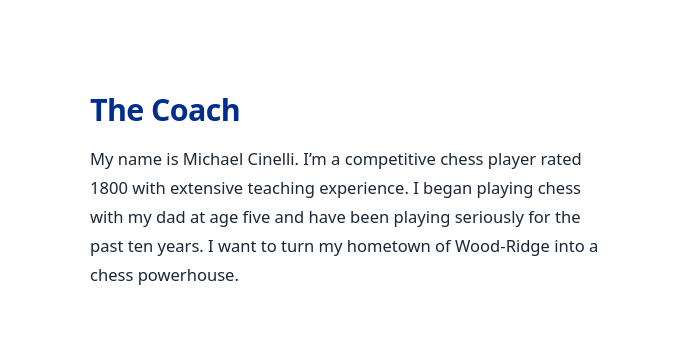
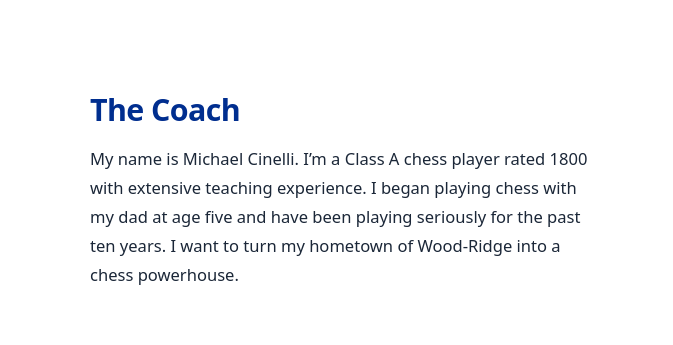
Before and after one commit to MikeCinelli/WR-Chess-Coaching, a plain HTML site: page index.html in a window 1280 px wide. Shown: the part 812-1157 px from the top of the page, 0-673 px from the left. Drawn offline with Linux system fonts and the light colour scheme; grey boxes are pictures that could not be loaded.

Commit message:
Update coach description and title in index.html

```diff
--- a/index.html
+++ b/index.html
@@ -16,7 +16,7 @@
 
     <section class="section container" id="about" aria-labelledby="about-title">
       <div class="section-heading"><h2 id="about-title">About</h2></div>
-      <article class="feature"><div class="feature-copy"><h3>The Coach</h3><p>My name is Michael Cinelli. I’m a competitive chess player rated 1800 with extensive teaching experience. I began playing chess with my dad at age five and have been playing seriously for the past ten years. I want to turn my hometown of Wood-Ridge into a chess powerhouse.</p></div><figure><img src="coach.jpg" alt="Michael Cinelli studying a chess position outdoors" width="1000" height="1500" fetchpriority="high"><figcaption>Me after beating a photographer in Bryant Park NYC</figcaption></figure></article>
+      <article class="feature"><div class="feature-copy"><h3>The Coach</h3><p>My name is Michael Cinelli. I’m a Class A chess player rated 1800 with extensive teaching experience. I began playing chess with my dad at age five and have been playing seriously for the past ten years. I want to turn my hometown of Wood-Ridge into a chess powerhouse.</p></div><figure><img src="coach.jpg" alt="Michael Cinelli studying a chess position outdoors" width="1000" height="1500" fetchpriority="high"><figcaption>Me after beating a photographer in Bryant Park NYC</figcaption></figure></article>
       <article class="feature reverse"><div class="feature-copy"><h3>Teaching Experience</h3><p>I was the full-time head chess coach at Success Academy Charter Schools’ Hell’s Kitchen Elementary School. I taught over 200 students and managed three after-school clubs, including an elite, tournament-winning traveling club of 30 selected students. I also taught piano at School of Rock Carlstadt.</p></div><figure><img src="teaching.jpg" alt="Chess Is Fun bulletin board at Success Academy" loading="lazy"><figcaption>From my color blind perspective, this was a good bulleten board</figcaption></figure></article>
       <article class="feature"><div class="feature-copy"><h3>Methodology</h3><p>I offer private, hour-long chess lessons in your home. During lessons, we’ll study chess principles, play and analyze games, and more. Between lessons, you can challenge me to an online game, which I’ll also play and analyze. Once enough students sign up, I plan to create and run the Wood-Ridge Chess Club.</p></div><figure><img src="methodology.jpg" alt="A chessboard and open chess book set up for study at home" loading="lazy"><figcaption>The position here is named "A Queen for a King."</figcaption></figure></article>
     </section>
```
